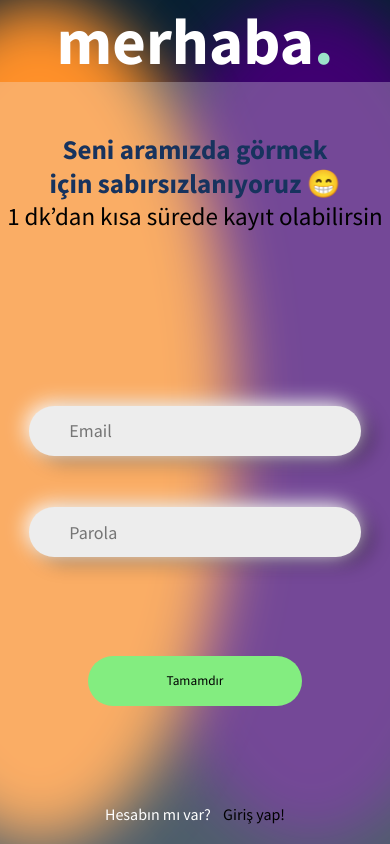
After one commit to Sosyofi/PHP-Web, a PHP site: page /HTML/signup.html in a window 390 px wide. The commit adds this page. Run offline with PHP 8.4, Linux system fonts and the light colour scheme.

Commit message:
HTMl CSS complated

```diff
--- /dev/null
+++ b/HTML/signup.html
@@ -0,0 +1,89 @@
+<!DOCTYPE html>
+<html lang="en">
+
+<head>
+    <meta charset="UTF-8">
+    <meta http-equiv="X-UA-Compatible" content="IE=edge">
+    <meta name="viewport" content="width=device-width, initial-scale=1.0">
+    <title>Document</title>
+    <link rel="stylesheet" href="../styles/desktop_style.css">
+    <link rel="stylesheet" href="../styles/laptop_style.css">
+    <link rel="stylesheet" href="../styles/tablet_style.css">
+    <link rel="stylesheet" href="../styles/mobile_style.css">
+    <link rel="preconnect" href="https://fonts.googleapis.com">
+    <link rel="preconnect" href="https://fonts.gstatic.com" crossorigin>
+    <link href="https://fonts.googleapis.com/css2?family=Source+Sans+Pro:wght@300;400;600;700&display=swap"
+        rel="stylesheet">
+</head>
+
+<body>
+    <article class="main">
+        <section class="login-main-section">
+            <section class="info-section">
+                <div class="info-div">
+                    <section class="info-h1-section">
+                        <h1 class="info-h1-text">merhaba</h1>
+                        <h1 class="info-h1-dot">.</h1>
+                    </section>
+                    <section class="info-socialmedia-section">
+                        <div class="info-socialmedia-div">
+                            <div class="info-socialmedia-circle"></div>
+                            <div class="info-socialmedia-f-line-div">
+                                <div class="info-socialmedia-f-line"></div>
+                            </div>
+                            <div class="info-socialmedia-s-line-div">
+                                <div class="info-socialmedia-s-line"></div>
+                            </div>
+                            <div class="info-socialmedia-unsplash-div">
+                                <div class="info-socialmedia-unsplash"></div>
+                            </div>
+                            <div class="info-socialmedia-instagram"></div>
+                            <div class="info-socialmedia-twitch"></div>
+                            <div class="info-socialmedia-twitter"></div>
+                        </div>
+                    </section>
+                    <section class="info-text-section">
+                        <div class="info-text-div">
+                            <p class="info-p-text">Platformlar yerine sevdiğin kişiyi takip et veya senin tüm
+                                hesaplarını
+                                tek
+                                bir yerden takip etsinler</p>
+                        </div>
+
+                    </section>
+                </div>
+            </section>
+            <section class="form-section">
+                <div class="form-div">
+                    <section class="form-text-section">
+                        <p class="form-f-text">Seni aramızda görmek için sabırsızlanıyoruz 😁</p>
+                        <p class="form-s-text">1 dk’dan kısa sürede kayıt olabilirsin</p>
+                    </section>
+                    <form action="" method="post"></form>
+                    <section class="form-input">
+                        <input class="form-text-input" type="text" name="eposta" placeholder="Email">
+                        <input class="form-text-input" type="password" name="parola" placeholder="Parola">
+                        <button class="main-form-submit" type="form-submit-input" type="submit" name="submit"> Tamamdır
+                        </button>
+                    </section>
+                    </form>
+                    <section class="form-login-section">
+                        <div class="form-login-div">
+                            <p class="form-login-p">Hesabın mı var?</p>
+                            <a class="form-login-a" href="#">Giriş yap!</a>
+                        </div>
+
+                    </section>
+                </div>
+                <div class="form-bg-color"></div>
+            </section>
+        </section>
+        <section class="bg-colors">
+            <div class="main-bg-color"></div>
+            <div class="main-f-circle"></div>
+            <div class="main-s-circle"></div>
+        </section>
+    </article>
+</body>
+
+</html>
--- a/includes/functions/form_functions/signupfunc.php
+++ b/includes/functions/form_functions/signupfunc.php
@@ -15,4 +15,5 @@ class signup
 
     // Veri tabanı fonksiyonları bundan sonra yazılacak.
 
+
 }
--- a/includes/login.inc.php
+++ b/includes/login.inc.php
@@ -18,6 +18,6 @@ if(isset($_POST['submit'])){
     $user->set_name($_POST['isim']);
 
 }else{
-    header('location: ../../index.php');
+    header('location: ../index.php');
     exit();
 }
--- a/includes/signup.inc.php
+++ b/includes/signup.inc.php
@@ -14,11 +14,10 @@ if(isset($_POST['submit'])){
     require_once 'entity/user.php';
     $user = new user();
 
-    // atama işlemleri
+    // atama işlemleris
     $user->set_name($_POST['isim']);
 
-
 }else{
-    header('location: ../../index.php');
+    header("location: ../index.php");
     exit();
 }
--- a/signup.php
+++ b/signup.php
@@ -4,7 +4,6 @@
     include_once 'header.php'; //Header kısmının index.php sayfasına dahil edilmesi.
 ?>
 
-<!-- kodlar bu kısma yazılacak -->
 
 <?php
     include_once 'footer.php'; //Footer kısmının index.php sayfasına dahil edilmesi.
--- /dev/null
+++ b/styles/desktop_style.css
@@ -0,0 +1,313 @@
+*{
+    margin: 0px;
+    padding: 0px;
+    box-sizing: border-box;
+}
+
+body{
+    background-color:black;
+}
+
+
+.main{
+    position: relative;
+    height: 100vh;
+}
+/* Main section start */
+.login-main-section{
+    z-index: 1;
+    width: 100%;
+    height: 100%;
+    min-height: 600px;
+    display: flex;
+}
+.bg-colors{
+    z-index: -2;
+    position: absolute;
+    top: 0px;
+    width: 100%;
+    height: 100%;
+    min-height: 600px;
+    overflow: hidden;
+}
+.main-bg-color{
+    z-index: -4;
+    position: absolute;
+    width: 100%;
+    height: 100%;
+    top: 0px;
+    background-color: rgba(8, 32, 50, 1);
+}
+.main-f-circle{
+    z-index: -2;
+    position: absolute;
+    bottom: 50%;
+    aspect-ratio: 1/1;
+    width: 100%;
+    background-color: rgba(255, 144, 41, 1);
+    border-radius: 50%;
+    filter: blur(30px);
+}
+
+.main-s-circle{
+    z-index: -3;
+    position: absolute;
+    top: 50%;
+    aspect-ratio: 1/1;
+    width: 100%;
+    background-color: rgba(63, 0, 113, 1);
+    border-radius: 50%;
+    filter: blur(30px);
+}
+
+/* Main section start */
+
+/* İnfo section start */
+.info-section{
+
+    width: 50%;
+}
+.info-div{
+    display: flex;
+    flex-direction: column;
+    justify-content: space-between;
+    height: 100%;
+}
+
+.info-h1-section{
+    display: flex;
+    align-items:flex-end;
+    justify-content: center;
+    width: 65%;
+    height: 20%;
+}
+
+.info-h1-dot,
+.info-h1-text{
+    display: inline-block;
+    font-family: Source Sans Pro;
+    font-size: 6vw;
+}
+.info-h1-text{
+    color: white;
+}
+.info-h1-dot{
+    color: rgba(156, 226, 201, 1);
+}
+
+.info-socialmedia-section{
+    display: flex;
+    width: 100%;
+    justify-content: center;
+}
+.info-socialmedia-div{
+    position: relative;
+    aspect-ratio: 1/1;
+    width: 300px;
+}
+
+.info-socialmedia-circle{
+    position: absolute;
+    top: 0px;
+    width: 100%;
+    height: 100%;
+    border-radius: 50%;
+    border: 3px solid;
+    border-color: white;
+}
+.info-socialmedia-s-line-div,
+.info-socialmedia-f-line-div{
+    position: absolute;
+    top: 0px;
+    display: flex;
+    align-items: center;
+    justify-content: center;
+    width: 100%;
+    height: 100%;
+}
+.info-socialmedia-f-line{
+    width: 90%;
+    height: 3%;
+    background-color: rgba(62, 210, 95,1);
+    border-radius: 20px;
+}
+.info-socialmedia-s-line{
+    width: 3%;
+    height: 90%;
+    background-color: rgba(62, 210, 95,1);
+    border-radius: 20px;
+}
+
+.info-socialmedia-unsplash-div{
+    position: absolute;
+    display: flex;
+    justify-content: center;
+    align-items: center;
+    top: 20%;
+    left: 20%;
+    aspect-ratio: 1/1;
+    width: 22%;
+    border-radius: 20%;
+    background-color: white;
+}
+
+.info-socialmedia-instagram,
+.info-socialmedia-twitch,
+.info-socialmedia-unsplash,
+.info-socialmedia-twitter{
+    background-repeat: no-repeat;
+    background-position: center;
+    background-size: cover;
+}
+
+.info-socialmedia-unsplash{
+    aspect-ratio: 1/1;
+    width: 80%;
+    background-image: url('../imgs/unsplash.png');
+}
+.info-socialmedia-twitter{
+    position: absolute;
+    bottom: 20%;
+    right: 20%;
+    aspect-ratio: 1/1;
+    width: 22%;
+    border-radius: 20%;
+    background-image: url('../imgs/twitter.png');
+
+}
+.info-socialmedia-instagram{
+    position: absolute;
+    top: 20%;
+    right: 20%;
+    aspect-ratio: 1/1;
+    width: 22%;
+    border-radius: 20%;
+    background-image: url('../imgs/instagram.png');
+
+}
+.info-socialmedia-twitch{
+    position: absolute;
+    bottom: 20%;
+    left: 20%;
+    aspect-ratio: 1/1;
+    width: 22%;
+    border-radius: 20%;
+    background-image: url('../imgs/twitch.png');
+}
+.info-text-section{
+    display: flex;
+    justify-content: center;
+    margin-bottom: 30px;
+}
+.info-text-div{
+    width: 90%;
+}
+.info-p-text{
+    font-family: Source Sans Pro;
+    font-size: 1.5vw;
+    text-align: center;
+    color: white;
+}
+/* İnfo section end */
+
+/* Form section start */
+.form-section{
+    position: relative;
+    width: 50%;
+}
+.form-div{
+    height: 100%;
+    display: flex;
+    flex-direction: column;
+    justify-content: space-between;
+}
+.form-text-section{
+    display: flex;
+    flex-direction: column;
+    align-items: center;
+    justify-content: space-between;
+    height: 10%;
+    margin-top: 50px;
+}
+.form-f-text{
+    margin-left: 7vw;
+    margin-right: 7vw;
+    font-family: Source Sans Pro;
+    font-style: normal;
+    font-weight: bold;
+    font-weight: bold;
+    text-align: center;
+    font-size: 27px;
+    color: rgba(23, 51, 94, 1);
+}
+.form-s-text{
+    font-family: Source Sans Pro;
+    font-style: normal;
+    text-align: center;
+    font-size: 25px;
+}
+.form-bg-color{
+    z-index: -1;
+    position: absolute;
+    width: 100%;
+    height: 100%;
+    top: 0px;
+    background: linear-gradient(90deg, rgba(237, 237, 237, 0.65) 0%, rgba(255, 255, 255, 0.65) 101.93%);
+}
+.form-input{
+    display: flex;
+    flex-direction: column;
+    align-items: center;
+    justify-content: space-between;
+    height: 350px;
+}
+.form-text-input{
+    font-size: 18px;
+    font-family: Source Sans Pro;
+    width: 55%;
+    padding-left: 40px;
+    border: none;
+    background: #EDEDED;
+    box-shadow: -3px -3px 20px #FFFFFF, 10px 5px 20px rgba(6, 6, 6, 0.4);
+    border-radius: 30px;
+    height: 50px;
+}
+.form-text-input:focus{
+    outline: none;
+
+}
+.main-form-submit{
+    cursor: pointer;
+    font-family: Source Sans Pro;
+    margin-top: 12%;
+    width: 55%;
+    border: none;
+    background: #83ED80;
+    border-radius: 30px;
+    height: 50px;
+    transition: 0.5s;
+}
+.main-form-submit:hover{
+    background-color: yellow;
+    box-shadow: -3px -3px 20px #FFFFFF, 10px 5px 20px rgba(6, 6, 6, 0.4);
+}
+.form-login-section{
+    display: flex;
+    justify-content: center;
+    margin-bottom: 5%;
+}
+.form-login-p{
+    font-family: Source Sans Pro;
+    color: #676767;
+}
+.form-login-a{
+    text-decoration: none;
+    color: #000000;
+    font-family: Source Sans Pro;
+}
+.form-login-div{
+    display: flex;
+    justify-content: space-between;
+    width: 180px;
+}
+/* Form section end */
--- /dev/null
+++ b/styles/laptop_style.css
@@ -0,0 +1,27 @@
+@media only screen and (max-width: 1100px) {
+    .info-h1-dot,
+    .info-h1-text{
+    font-size: 65px;
+}
+}
+
+@media only screen and (max-width: 1024px) {
+    .info-h1-section{
+        display: flex;
+        align-items:flex-end;
+        justify-content: center;
+        width: 332px;
+        height: 20%;
+    }
+    .form-text-input{
+        width: 75%;
+    }
+    .form-f-text{
+        margin-left: 0px;
+        margin-right: 0px;
+    }
+
+    .form-input{
+        height: 300px;
+    }
+  }
--- /dev/null
+++ b/styles/mobile_style.css
@@ -0,0 +1,78 @@
+@media only screen and (max-width: 480px) {
+    .login-main-section{
+        z-index: 1;
+        width: 100%;
+        height: 100%;
+        min-height: 600px;
+        display: flex;
+        flex-direction: column;
+    }
+    .main-f-circle{
+        right: 40%;
+        top: 0px;
+        height: 100%;
+    }
+    .main-s-circle{
+        left: 30%;
+        top: 0px;
+        height: 100%;
+    }
+    .info-section{
+        width: 100%;
+    }
+    .info-div{
+        display: flex;
+        flex-direction: column;
+        justify-content: center;
+        align-items: flex-end;
+        width: 100%;
+    }
+    .info-h1-section{
+        display: flex;
+        align-items:center;
+        justify-content: center;
+        width: 100%;
+    }
+    .info-h1-section{
+        transform: unset;
+    }
+    .info-text-section,
+    .info-socialmedia-section{
+        display: none;
+    }
+
+    .form-section{
+        width: 100%;
+        height: 100%;
+    }
+    .form-div{
+        height: 100%;
+        display: flex;
+        flex-direction: column;
+        justify-content: space-between;
+    }
+    .form-text-input{
+
+        width: 85%;
+    }
+
+    .form-f-text{
+        margin-left: 10vw;
+        margin-right: 10vw;
+    }
+    .form-bg-color{
+        background: rgba(237, 237, 237, 0.3);
+    }
+}
+@media only screen and (max-width: 315px) {
+        .info-h1-dot,
+        .info-h1-text{
+        font-size: 20vw;
+    }
+    .form-f-text{
+        margin-left: 0px;
+        margin-right: 0px;
+        font-size: 8vw;
+    }
+
+}
--- /dev/null
+++ b/styles/tablet_style.css
@@ -0,0 +1,51 @@
+@media only screen and (max-width: 768px) {
+    .main-f-circle{
+        right: 40%;
+        top: 0px;
+        height: 100%;
+    }
+    .main-s-circle{
+        left: 30%;
+        top: 0px;
+        height: 100%;
+    }
+    .info-section{
+
+        width: 100px;
+    }
+    .info-div{
+        display: flex;
+        flex-direction: column;
+        justify-content: center;
+        align-items: flex-end;
+        height: 100%;
+    }
+    .info-h1-section{
+        display: flex;
+        align-items:center;
+        justify-content: center;
+        width: 100px;
+
+    }
+    .form-login-p{
+        color: white;
+    }
+    .info-h1-section{
+        transform: rotate(270deg);
+    }
+    .info-text-section,
+    .info-socialmedia-section{
+        display: none;
+    }
+
+    .form-section{
+        width: 100%;
+    }
+    .form-f-text{
+        margin-left: 10vw;
+        margin-right: 10vw;
+    }
+    .form-bg-color{
+        background: rgba(237, 237, 237, 0.3);
+    }
+}
```
Also changed, not shown: imgs/instagram.png (added), imgs/twitch.png (added), imgs/twitter.png (added), imgs/unsplash.png (added).
